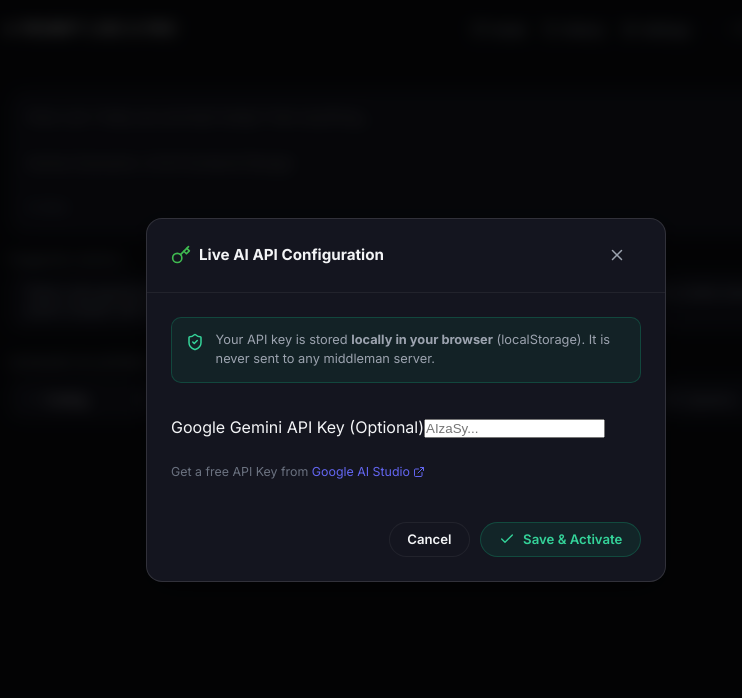
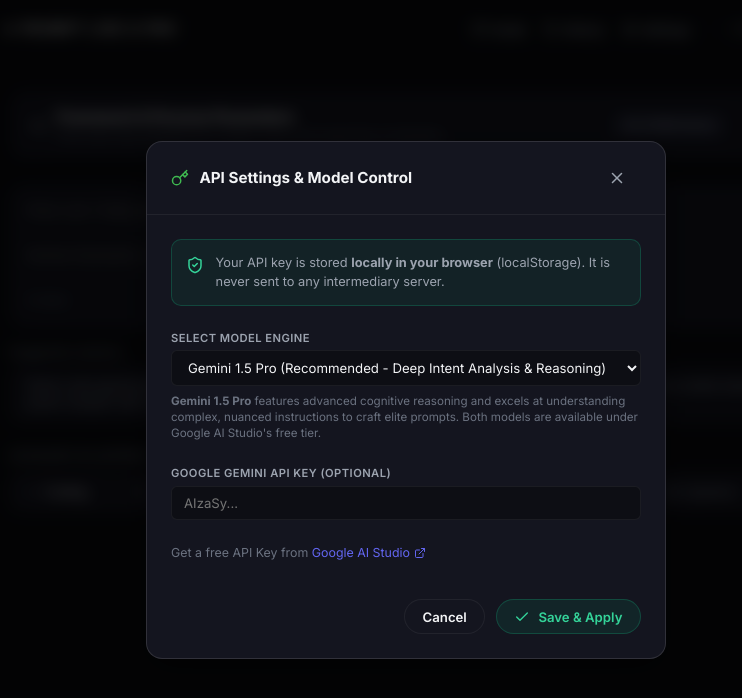
Before and after one commit to Ratul-NotFound/Prompt-Like-A-Pro, a React (Vite) app: page / in a window 1280 px wide. Both pictures are taken after a click on the button "Settings". Shown: the top 698 px of the page, without its empty margins (234-976 px from the left). Built offline with nearby package versions, Linux system fonts and the light colour scheme.

Commit message:
feat: add Gemini 1.5 Pro deep-reasoning meta-prompting integration

```diff
--- a/src/App.jsx
+++ b/src/App.jsx
@@ -18,10 +18,10 @@
   const [enhancedResult, setEnhancedResult] = useState(null);
   const [tunerSettings, setTunerSettings] = useState({});
   const [isEnhancing, setIsEnhancing] = useState(false);
-  const [sidebarOpen, setSidebarOpen] = useState(false); // Collapsible parameters sidebar state
 
   // LocalStorage Persistence
   const [apiKey, setApiKey] = useState(() => localStorage.getItem('prompt_pro_gemini_key') || '');
+  const [selectedModel, setSelectedModel] = useState(() => localStorage.getItem('prompt_pro_gemini_model') || 'gemini-1.5-pro');
   const [history, setHistory] = useState(() => {
     try {
       return JSON.parse(localStorage.getItem('prompt_pro_history')) || [];
@@ -42,6 +42,10 @@
   }, [apiKey]);
 
   useEffect(() => {
+    localStorage.setItem('prompt_pro_gemini_model', selectedModel);
+  }, [selectedModel]);
+
+  useEffect(() => {
     localStorage.setItem('prompt_pro_history', JSON.stringify(history));
   }, [history]);
 
@@ -58,15 +62,15 @@
       let resultObj = null;
 
       if (apiKey && apiKey.trim()) {
-        const resultText = await enhancePromptWithGemini(rawInput, selectedDomain, apiKey);
+        const resultText = await enhancePromptWithGemini(rawInput, selectedDomain, apiKey, selectedModel);
         resultObj = {
           enhancedText: resultText,
-          additions: [{ tag: 'Gemini AI Meta-Prompt Engine', text: resultText }],
+          additions: [{ tag: `${selectedModel === 'gemini-1.5-pro' ? 'Gemini 1.5 Pro' : 'Gemini 1.5 Flash'} Meta-Prompt Engine`, text: resultText }],
           variables: [],
           tokenCount: Math.ceil(resultText.length / 4),
           rawTokenCount: Math.ceil(rawInput.length / 4)
         };
-        showToast('Prompt enhanced using Gemini AI!', 'success');
+        showToast(`Enhanced using ${selectedModel === 'gemini-1.5-pro' ? 'Gemini 1.5 Pro (Deep Logic)' : 'Gemini 1.5 Flash'}!`, 'success');
       } else {
         resultObj = enhancePrompt(rawInput, selectedDomain, tunerSettings);
         showToast('Prompt enhanced with CO-STAR framework!', 'success');
@@ -138,15 +142,18 @@
         onOpenSettings={() => setShowSettings(true)}
         onOpenGuide={() => setShowGuide(true)}
         onToggleHistory={() => setShowHistory(true)}
-        sidebarOpen={sidebarOpen}
-        onToggleSidebar={() => setSidebarOpen(!sidebarOpen)}
       />
 
       {/* Main Content Layout Flow */}
       <main className="main-content">
-        <div className={`playground-split-view ${sidebarOpen ? 'has-sidebar' : 'full-width-chat'}`}>
-          {/* Main Chat Workbench Area (Input at Top, Categories Middle, Output Bottom) */}
-          <div className="chat-workbench-pane">
+        {/* 1. Prompt Parameters Tuner placed above the Prompt Input Box */}
+        <COStarTuner
+          settings={tunerSettings}
+          onChangeSettings={setTunerSettings}
+          selectedDomain={selectedDomain}
+        />
+
+        {/* 2. Prompt Input & Output Flow */}
         <SketchLayoutWorkbench
           rawInput={rawInput}
           onRawInputChange={setRawInput}
@@ -163,19 +170,6 @@
           onOpenVariableModal={() => setShowVariableModal(true)}
           onSaveToHistory={handleSaveToHistory}
         />
-          </div>
-
-          {/* Collapsible Slide-in Parameters Panel */}
-          {sidebarOpen && (
-            <div className="parameters-sidebar-pane">
-              <COStarTuner
-                settings={tunerSettings}
-                onChangeSettings={setTunerSettings}
-                selectedDomain={selectedDomain}
-              />
-            </div>
-          )}
-        </div>
       </main>
 
       {/* Footer */}
@@ -238,6 +232,8 @@
         <SettingsModal
           apiKey={apiKey}
           onSaveApiKey={setApiKey}
+          selectedModel={selectedModel}
+          onSaveModel={setSelectedModel}
           onClose={() => setShowSettings(false)}
         />
       )}
--- a/src/components/SettingsModal.jsx
+++ b/src/components/SettingsModal.jsx
@@ -1,12 +1,14 @@
 import React, { useState } from 'react';
-import { Key, X, Check, ExternalLink, ShieldCheck } from 'lucide-react';
+import { Key, X, Check, ExternalLink, ShieldCheck, Cpu } from 'lucide-react';
 
-export default function SettingsModal({ apiKey, onSaveApiKey, onClose }) {
+export default function SettingsModal({ apiKey, onSaveApiKey, selectedModel, onSaveModel, onClose }) {
   const [inputKey, setInputKey] = useState(apiKey || '');
+  const [model, setModel] = useState(selectedModel || 'gemini-1.5-pro');
 
   const handleSave = (e) => {
     e.preventDefault();
     onSaveApiKey(inputKey.trim());
+    onSaveModel(model);
     onClose();
   };
 
@@ -15,8 +17,8 @@
       <div className="modal-content glass-card animate-fade-in">
         <div className="modal-header">
           <div className="header-left">
-            <Key size={20} className="modal-icon-emerald" />
-            <h3 className="modal-title">Live AI API Configuration</h3>
+            <Key size={18} className="modal-icon-emerald" />
+            <h3 className="modal-title">API Settings & Model Control</h3>
           </div>
           <button className="btn btn-ghost btn-sm" onClick={onClose}>
             <X size={18} />
@@ -26,10 +28,28 @@
         <form onSubmit={handleSave} className="modal-body">
           <div className="security-notice">
             <ShieldCheck size={18} className="notice-icon" />
-            <p>Your API key is stored <strong>locally in your browser</strong> (localStorage). It is never sent to any middleman server.</p>
+            <p>Your API key is stored <strong>locally in your browser</strong> (localStorage). It is never sent to any intermediary server.</p>
           </div>
 
-          <div className="input-group" style={{ marginTop: '1rem' }}>
+          {/* Model Selector (New addition for lifetime free premium models) */}
+          <div className="input-group" style={{ marginTop: '0.5rem' }}>
+            <label className="input-label">Select Model Engine</label>
+            <div className="select-wrapper">
+              <select
+                className="tuner-input"
+                value={model}
+                onChange={(e) => setModel(e.target.value)}
+              >
+                <option value="gemini-1.5-pro">Gemini 1.5 Pro (Recommended - Deep Intent Analysis & Reasoning)</option>
+                <option value="gemini-1.5-flash">Gemini 1.5 Flash (Lightweight, Faster Responses)</option>
+              </select>
+            </div>
+            <p className="model-desc">
+              <strong>Gemini 1.5 Pro</strong> features advanced cognitive reasoning and excels at understanding complex, nuanced instructions to craft elite prompts. Both models are available under Google AI Studio's free tier.
+            </p>
+          </div>
+
+          <div className="input-group" style={{ marginTop: '0.5rem' }}>
             <label className="input-label">Google Gemini API Key (Optional)</label>
             <input
               type="password"
@@ -52,7 +72,7 @@
             </a>
           </p>
 
-          <div className="modal-actions" style={{ marginTop: '1.5rem' }}>
+          <div className="modal-actions" style={{ marginTop: '1.25rem' }}>
             {apiKey && (
               <button
                 type="button"
@@ -70,7 +90,7 @@
             </button>
             <button type="submit" className="btn btn-emerald">
               <Check size={16} />
-              <span>Save & Activate</span>
+              <span>Save & Apply</span>
             </button>
           </div>
         </form>
@@ -100,6 +120,22 @@
           margin-top: 2px;
         }
 
+        .select-wrapper {
+          position: relative;
+          width: 100%;
+        }
+
+        .tuner-input select {
+          appearance: none;
+        }
+
+        .model-desc {
+          font-size: 0.725rem;
+          color: var(--text-muted);
+          line-height: 1.35;
+          margin-top: 0.25rem;
+        }
+
         .key-help {
           font-size: 0.775rem;
           color: var(--text-muted);
@@ -111,7 +147,7 @@
           text-decoration: none;
           display: inline-flex;
           align-items: center;
-          gap: 0.2rem;
+          gap: 0.25rem;
         }
 
         .link:hover {
--- a/src/index.css
+++ b/src/index.css
@@ -88,34 +88,10 @@
 
 .main-content {
   flex: 1;
-  max-width: 840px; /* Centered chat-first width by default */
+  max-width: 840px;
   width: 100%;
   margin: 0 auto;
   padding: 2rem 1.5rem 4rem 1.5rem;
-  transition: max-width 0.2s ease;
-}
-
-/* Expand content container dynamically when sidebar is visible */
-.main-content:has(.has-sidebar) {
-  max-width: 1200px;
-}
-
-/* Split-View Playground Grid layout toggles */
-.playground-split-view {
-  display: grid;
-  grid-template-columns: 1fr;
-  gap: 1.5rem;
-  align-items: start;
-}
-
-.playground-split-view.has-sidebar {
-  grid-template-columns: 1fr 300px;
-}
-
-@media (max-width: 960px) {
-  .playground-split-view.has-sidebar {
-    grid-template-columns: 1fr;
-  }
 }
 
 /* Cards & Surfaces */
@@ -131,7 +107,7 @@
   border-color: var(--border-medium);
 }
 
-/* Floating Modals Overlay */
+/* World Class Floating Modals Overlay */
 .modal-overlay {
   position: fixed;
   top: 0;
--- a/src/utils/geminiApi.js
+++ b/src/utils/geminiApi.js
@@ -1,9 +1,10 @@
 /**
  * Prompt Like A Pro — Optional Live Gemini Meta-Prompt API Client
- * Uses Google Gemini Flash REST API to perform live AI-to-AI prompt engineering.
+ * Uses Google Gemini REST API to perform live AI-to-AI prompt engineering.
+ * Defaults to gemini-1.5-pro for deep reasoning and intent analysis.
  */
 
-export async function enhancePromptWithGemini(rawPrompt, domain, apiKey) {
+export async function enhancePromptWithGemini(rawPrompt, domain, apiKey, model = 'gemini-1.5-pro') {
   if (!apiKey || !apiKey.trim()) {
     throw new Error('Gemini API Key is missing. Please provide a valid key in Settings.');
   }
@@ -27,7 +28,7 @@
 
 Please generate the enhanced, professionally engineered prompt now:`;
 
-  const url = `https://generativelanguage.googleapis.com/v1beta/models/gemini-1.5-flash:generateContent?key=${apiKey.trim()}`;
+  const url = `https://generativelanguage.googleapis.com/v1beta/models/${model}:generateContent?key=${apiKey.trim()}`;
 
   try {
     const response = await fetch(url, {
@@ -46,7 +47,7 @@
         ],
         generationConfig: {
           temperature: 0.4,
-          maxOutputTokens: 1500
+          maxOutputTokens: 2000
         }
       })
     });
```
Lines whose indentation alone changed are shown as unchanged.
